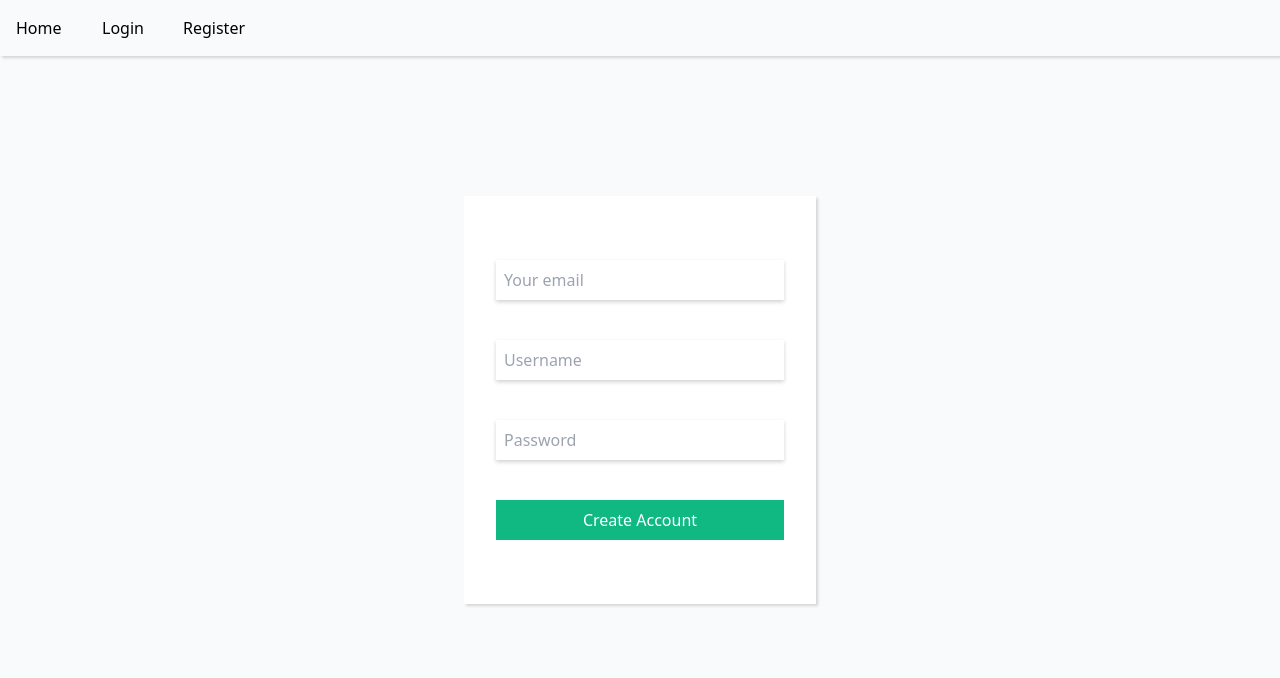
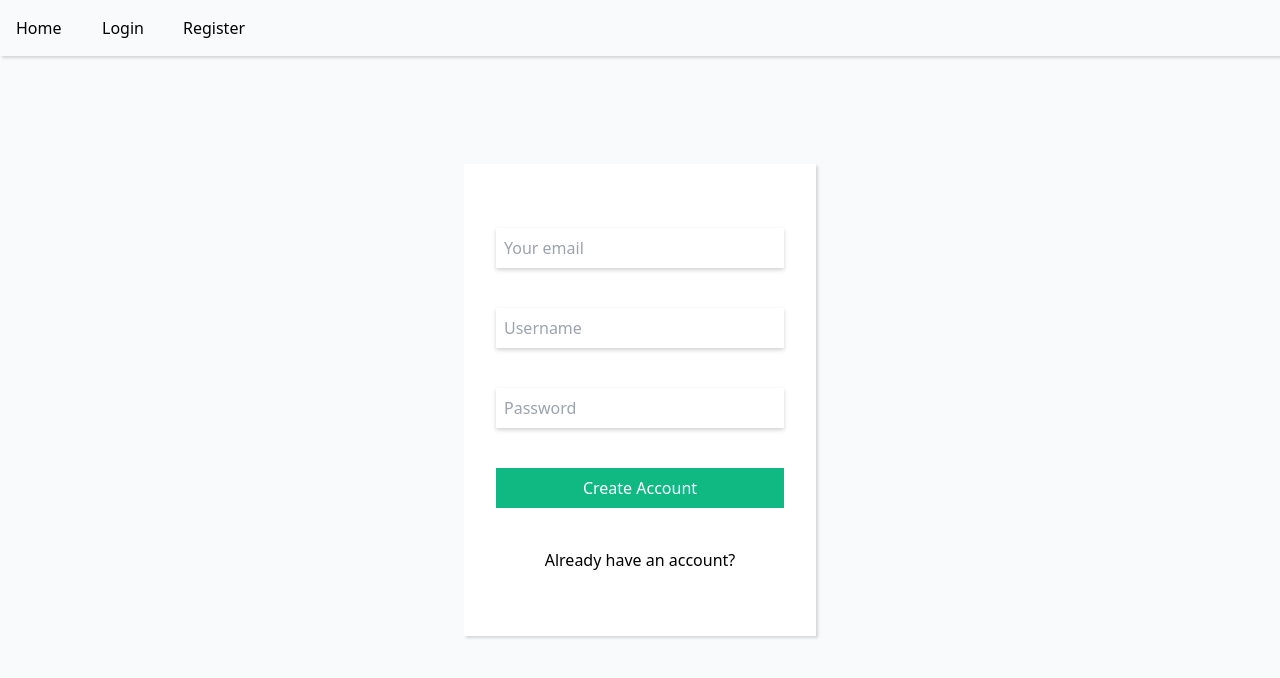
Before and after one commit to krystiano13/todo_express_react, a React (Vite) app in the folder client/: page /register in a window 1280 px wide. Shown: the top 678 px of the page. Built offline with nearby package versions, Linux system fonts and the light colour scheme; no server answers.

Commit message:
add links to login and register page

```diff
--- a/client/src/views/Login.tsx
+++ b/client/src/views/Login.tsx
@@ -1,6 +1,7 @@
 import { useNavigate } from "react-router";
 import { useContext } from "react";
 import { UserContext } from "../contexts/UserContext";
+import { NavLink } from "react-router-dom";
 
 export function Login() {
   const navigate = useNavigate();
@@ -56,6 +57,12 @@ export function Login() {
         >
           Log In
         </button>
+        <NavLink
+          className="hover:text-emerald-500 transition-colors"
+          to="/register"
+        >
+          Don't have an account ?
+        </NavLink>
       </form>
     </div>
   );
--- a/client/src/views/Register.tsx
+++ b/client/src/views/Register.tsx
@@ -1,3 +1,5 @@
+import { NavLink } from "react-router-dom";
+
 export function Register() {
   return (
     <div className="w-full h-full flex justify-center items-center">
@@ -29,6 +31,12 @@ export function Register() {
         >
           Create Account
         </button>
+        <NavLink
+          className="hover:text-emerald-500 transition-colors"
+          to="/login"
+        >
+          Already have an account?
+        </NavLink>
       </form>
     </div>
   );
```
